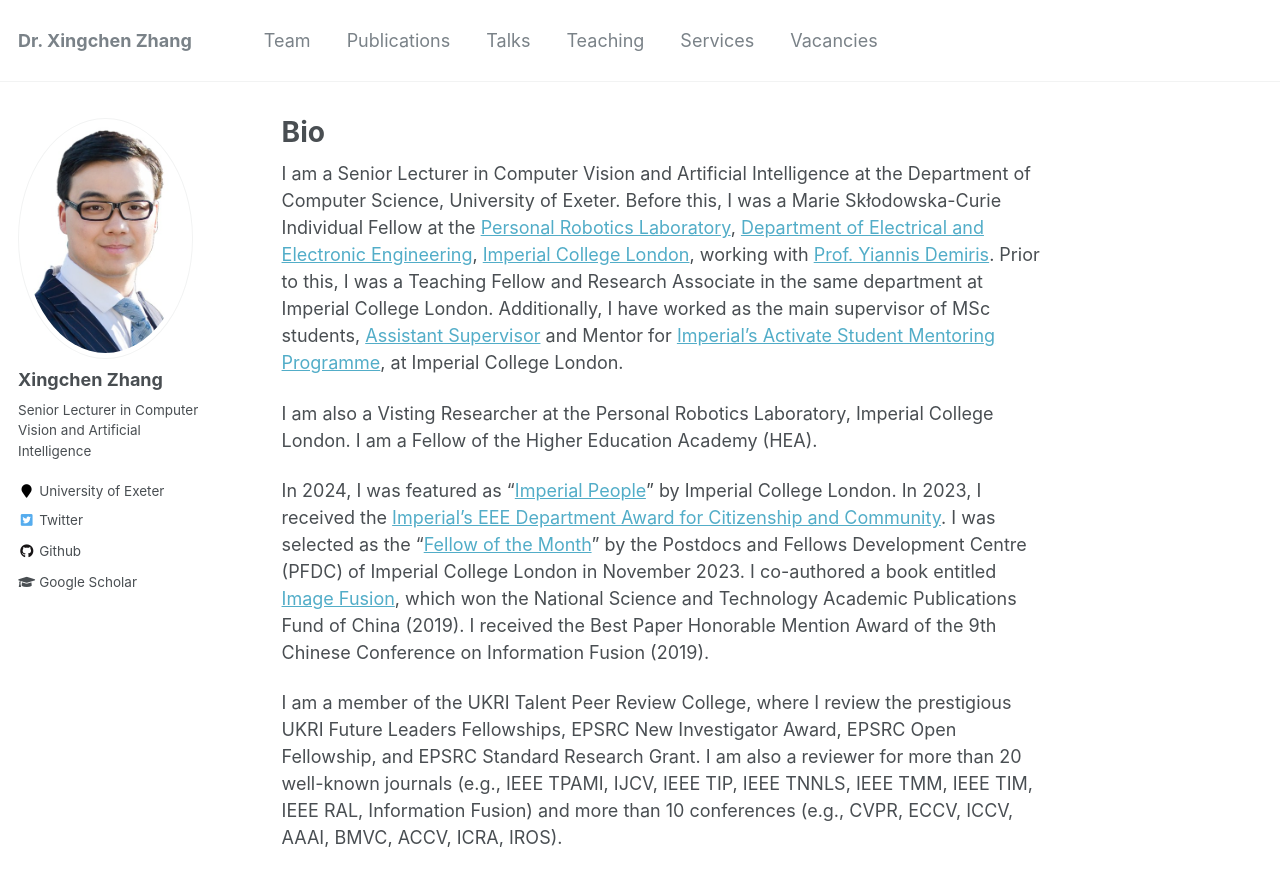
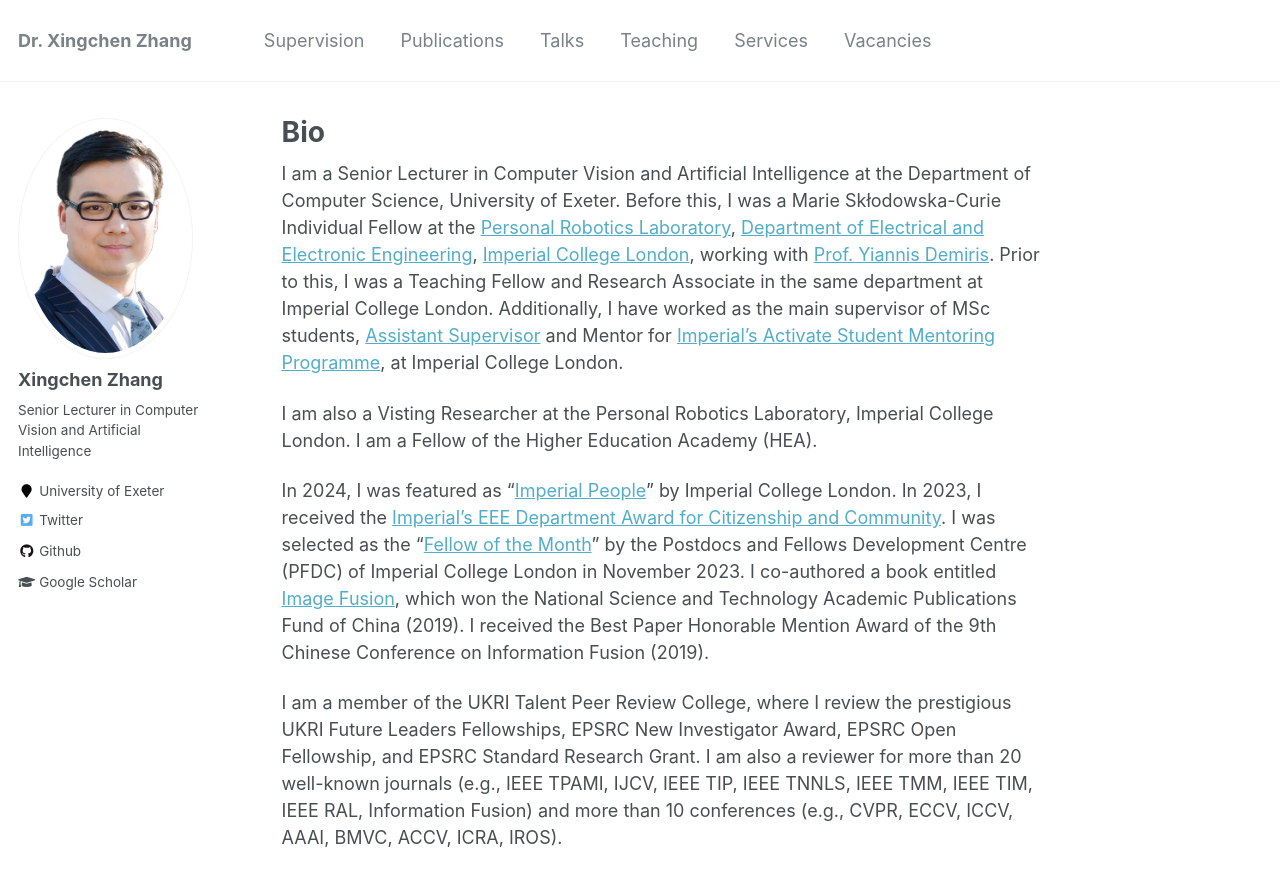
Before and after one commit to xingchenzhang/xingchenzhang.github.io, a Jekyll site: the page built from _pages/about.md, in a window 1280 px wide and 900 px high. Shown: the top 886 px of the window. Built offline with Jekyll 4.4.1, drawn with Linux system fonts in a browser that asks for light colours.

Commit message:
update pages

```diff
--- a/_data/navigation.yml
+++ b/_data/navigation.yml
@@ -4,8 +4,8 @@ main:
   # - title: "Research"
   #   url: /research/
 
-  - title: "Team"
-    url: /team/
+  - title: "Supervision"
+    url: /supervision/
 
   - title: "Publications"
     url: /publications/
```
